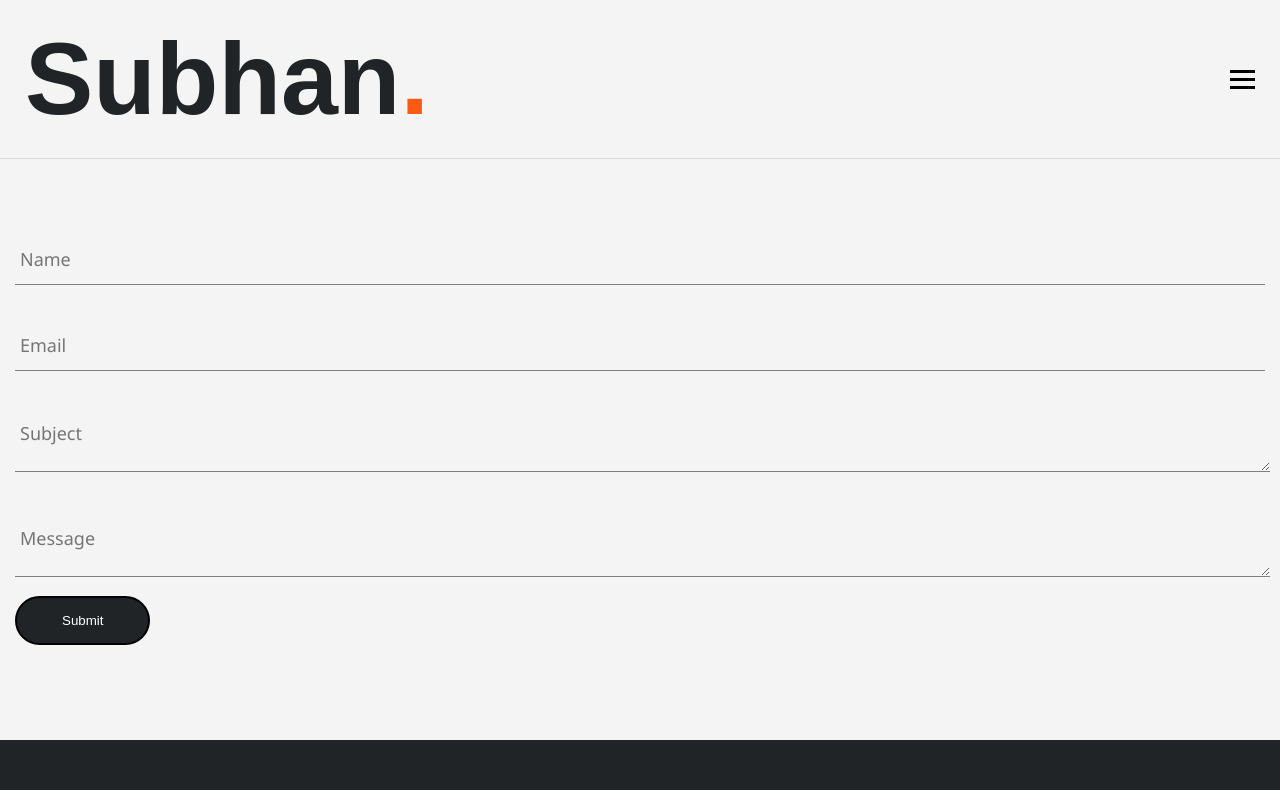
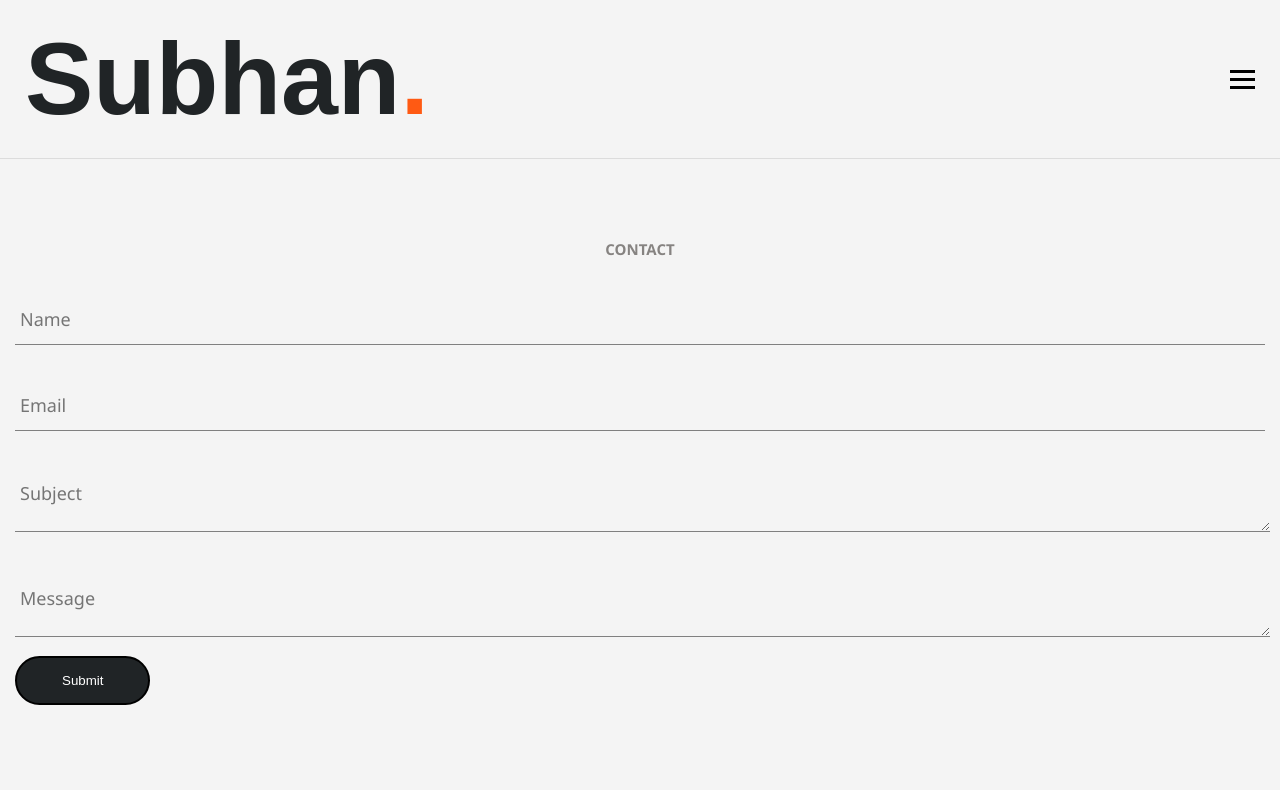
Before and after one commit to AbduSubhan11/portfolio1-css, a Next.js app: page /contact in a window 1280 px wide. Shown: the top 790 px of the page. Built offline with nearby package versions, Linux system fonts and the light colour scheme.

Commit message:
complete

```diff
--- a/src/app/contact/contact.module.css
+++ b/src/app/contact/contact.module.css
@@ -1,6 +1,12 @@
 .contactParent {
   color: #202426;
-  padding: 40px 0px;
+  padding: 80px 0px;
+}
+.contactHeading{
+  color: #868381;
+  text-align: center;
+  font-size: 15px;
+  font-family: 'Segoe UI', Tahoma, Geneva, Verdana, sans-serif;
 }
 .NameEmailinputParent {
   width: 100%;
--- a/src/app/contact/page.tsx
+++ b/src/app/contact/page.tsx
@@ -3,6 +3,9 @@ import styles from "../contact/contact.module.css";
 function Page() {
   return (
     <section className={styles.contactParent}>
+      <h1 className={`${styles.contactHeading}`}>
+        CONTACT
+      </h1>
       <form action="https://api.web3forms.com/submit" method="POST">
         <div className={styles.NameEmailinputParent}>
           <input type="hidden" name="access_key" value="YOUR_ACCESS_KEY_HERE" />
```
